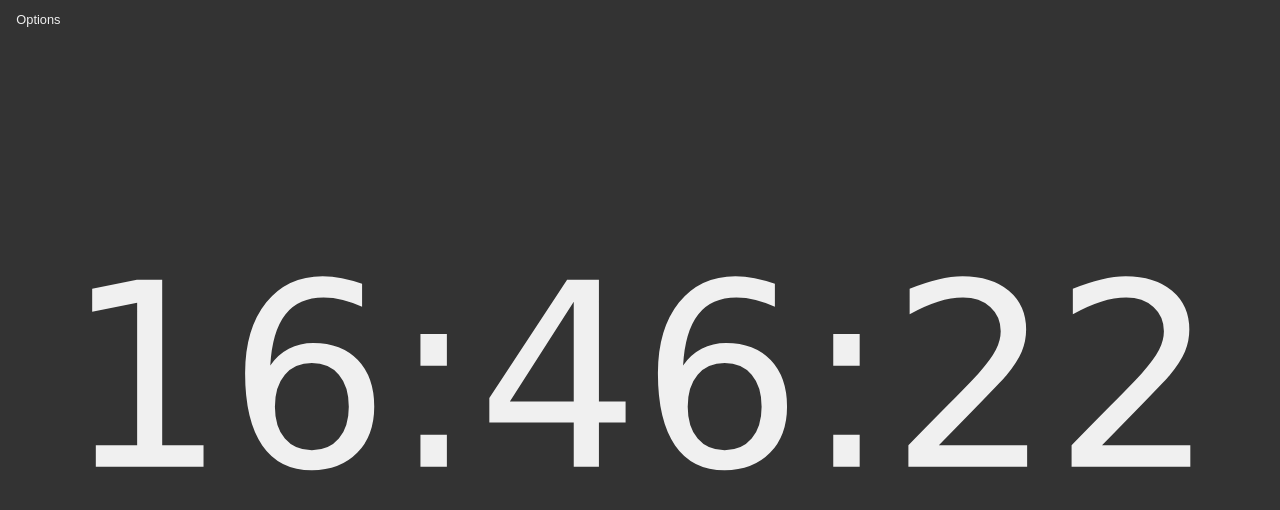
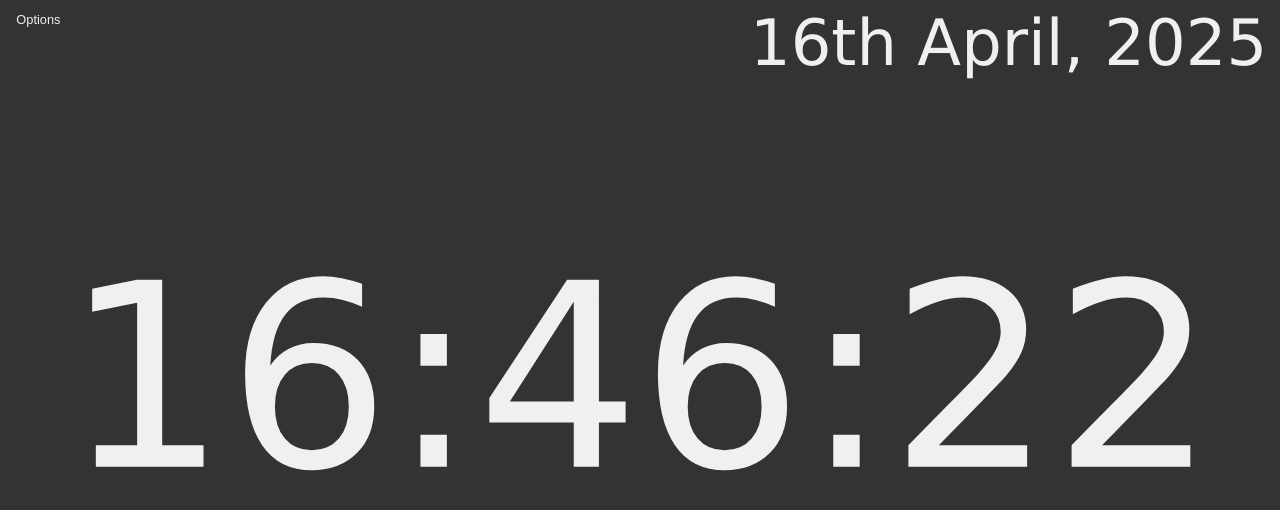
Before and after one commit to iamrishigandhi/clock, a plain HTML site: page index.html in a window 1280 px wide. Drawn offline with Linux system fonts and the light colour scheme.

Commit message:
added a date display feature

```diff
--- a/index.html
+++ b/index.html
@@ -71,6 +71,15 @@
       background-color: #333;
       color: #f0f0f0;
     }
+
+    #dateDisplay {
+      position: absolute;
+      top: 0.5vw;
+      right: 1vw;
+      font-size: 5vw;
+      z-index: 1000;
+      color: inherit;
+    }
   </style>
 </head>
 <body class="dark-mode">
@@ -101,6 +110,8 @@
     </select>
     <button id="toggleModeBtn">Toggle Dark/Light Mode</button>
   </div>
+
+  <div id="dateDisplay"></div>
 
   <script>
     let is24HourFormat = true;
@@ -217,14 +228,37 @@
       ctx.fillText(displayStr, canvas.width / 2, canvas.height / 2);
     }
 
+    function getFormattedDate() {
+      let today = new Date();
+      let day = today.getDate();
+      let month = today.toLocaleString('default', { month: 'long' });
+      let year = today.getFullYear();
+
+      function getOrdinal(n) {
+        if (n > 3 && n < 21) return 'th';
+        switch (n % 10) {
+          case 1: return 'st';
+          case 2: return 'nd';
+          case 3: return 'rd';
+          default: return 'th';
+        }
+      }
+
+      return `${day}${getOrdinal(day)} ${month}, ${year}`;
+    }
+
     function updateDisplay() {
+      let chosenFont = document.getElementById('fontSelect').value;
       if (currentMode === "time") {
         updateTimeClock();
       } else if (currentMode === "stopwatch") {
         let secondsElapsed = stopwatchStartTime ? Math.floor((Date.now() - stopwatchStartTime) / 1000) : 0;
         drawClock(formatStopwatch(secondsElapsed));
       }
+      document.getElementById('dateDisplay').style.fontFamily = chosenFont;
     }
+
+    document.getElementById('dateDisplay').textContent = getFormattedDate();
 
     setInterval(updateDisplay, 50);
     updateDisplay();
```
